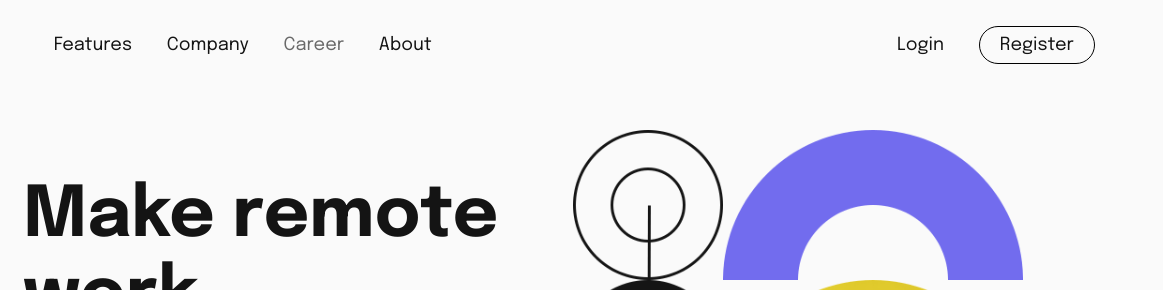
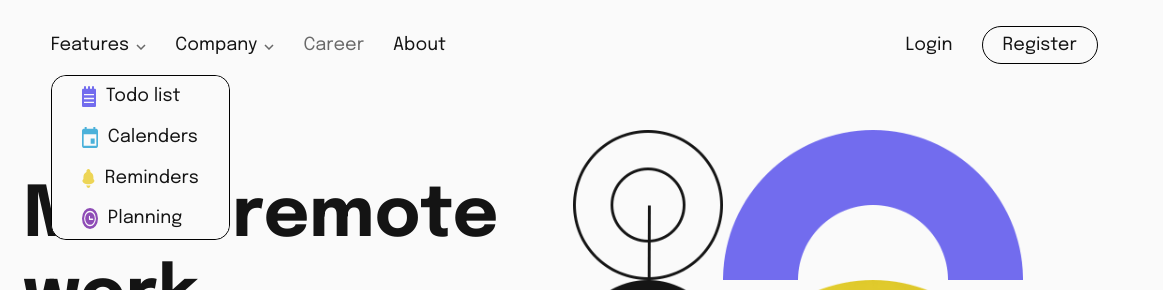
Before and after one commit to archit-io/Snap-Team-Productivity-App, a plain HTML site: page index.html in a window 1280 px wide. Both pictures are taken after a click on the link "Features". Shown: the top 290 px of the page, 117-1280 px from the left. Drawn offline with Linux system fonts and the light colour scheme.

Commit message:
desktop version - dropdown added

```diff
--- a/index.html
+++ b/index.html
@@ -16,9 +16,28 @@
         <img class='logo' src="./public/images/logo.svg" alt="logo">
         <nav>
             <ul>
-                <li><a href="#">Features</a></li>
-                <li><a href="#">Company</a></li>
-                <li><a href="#">Career</a></li>
+                <div>
+                    <li id="features"><a href="#">Features</a><img class="arrow" src="./public/images/icon-arrow-down.svg" alt=""></li>
+                    <section id="section1">
+                        <ul id="featuresDropdown">
+                            <li><img src="./public/images/icon-todo.svg" alt=""><a href="">Todo list</a></li>
+                            <li><img src="./public/images/icon-calendar.svg" alt=""><a href="">Calenders</a></li>
+                            <li><img src="./public/images/icon-reminders.svg" alt=""><a href="">Reminders</a></li>
+                            <li><img src="./public/images/icon-planning.svg" alt=""><a href="">Planning</a></li>
+                        </ul>
+                    </section>
+                </div>
+                <div>
+                    <li id="company"><a href="#">Company</a><img class="arrow" src="./public/images/icon-arrow-down.svg" alt=""></li>
+                    <section id="section2">
+                        <ul id="featuresDropdown2">
+                            <li><a href="">History</a></li>
+                            <li><a href="">Our Team</a></li>
+                            <li><a href="">Blog</a></li>
+                        </ul>
+                    </section>
+                </div>
+                <li class="career"><a href="#">Career</a></li>
                 <li><a href="#">About</a></li>
                 <li class="login"><a href="#">Login</a></li>
                 <li class="register"><a href="#">Register</a></li>
@@ -41,5 +60,6 @@
             <img src="./public/images/image-hero-desktop.png" alt="Hero image">
         </section>
     </main>
+    <script src="./public/js/main.js"></script>
 </body>
 </html>
--- a/public/js/main.js
+++ b/public/js/main.js
@@ -0,0 +1,11 @@
+document.getElementById('features').onclick = openFeaturesMenu
+
+function openFeaturesMenu() {
+    document.querySelector('#section1').classList.toggle("active")
+}
+
+document.getElementById('company').onclick = openCompanyMenu
+
+function openCompanyMenu() {
+    document.querySelector('#section2').classList.toggle("active")
+}
--- a/public/styles/styles.css
+++ b/public/styles/styles.css
@@ -27,7 +27,7 @@ li {
     list-style: none;
 }
 
-li:nth-child(3) > a, p {
+.career > a, p {
     color: hsl(0, 0%, 41%);
 }
 
@@ -66,6 +66,66 @@ ul {
     border-radius: 20px;
 }
 
+.arrow {
+    margin-left: 7px;
+}
+
+.arrow:hover {
+    cursor: pointer;
+}
+
+/* Dropdown */
+
+div {
+    position: relative;
+}
+
+#section1, #section2 {
+    display: none;
+    position: absolute;
+    left: 0;
+    z-index: 1;
+    border: 1px solid black;
+    border-radius: 15px;
+    margin-top: 20px;
+}
+
+#section1.active {
+    display: block;
+}
+
+#section2.active {
+    display: block;
+}
+
+div ul {
+    display: flex;
+    flex-direction: column;
+    margin: 0;
+    border-radius: 15px;
+    width: 100%;
+    align-items: flex-end;
+}
+
+div ul img {
+    margin-right: 10px;
+}
+
+div ul li {
+    margin-right: 50px;
+    margin: 10px;
+    width: 100%;
+    display: flex;
+}
+
+
+
+
+/*Cards*/
+
+
+
+
 /* Main */
 main {
     margin: 60px 140px 140px 140px;
```
